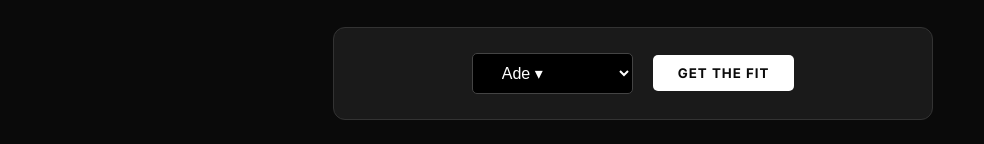
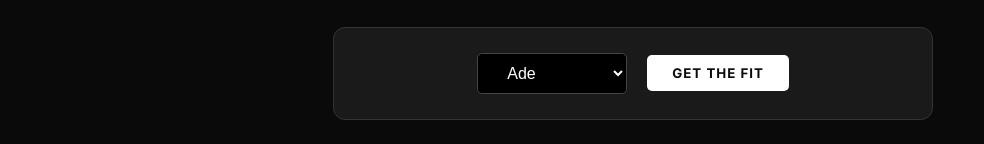
Before and after one commit to BankrisShy/Api-prjct, a plain HTML site: page index.html in a window 1280 px wide. Shown: the part 157-301 px from the top of the page, without its empty margins (0-984 px from the left). Drawn offline with Linux system fonts and the light colour scheme.

Commit message:
Remove dropdown arrow from god options

```diff
--- a/index.html
+++ b/index.html
@@ -24,16 +24,16 @@
 
       <div class="controls">
         <select id="godSelect">
-          <option value="ade">Ade ▾</option>
-          <option value="zeus">Zeus ▾</option>
-          <option value="poseidone">Poseidone ▾</option>
-          <option value="apollo">Apollo ▾</option>
-          <option value="ares">Ares ▾</option>
-          <option value="ermes">Ermes ▾</option>
-          <option value="afrodite">Afrodite ▾</option>
-          <option value="efesto">Efesto ▾</option>
-          <option value="dioniso">Dioniso ▾</option>
-          <option value="artemide">Artemide ▾</option>
+          <option value="ade">Ade </option>
+          <option value="zeus">Zeus </option>
+          <option value="poseidone">Poseidone </option>
+          <option value="apollo">Apollo </option>
+          <option value="ares">Ares </option>
+          <option value="ermes">Ermes </option>
+          <option value="afrodite">Afrodite </option>
+          <option value="efesto">Efesto </option>
+          <option value="dioniso">Dioniso </option>
+          <option value="artemide">Artemide </option>
         </select>
         <button onclick="generateOutfit()">Get the Fit</button>
       </div>
```
